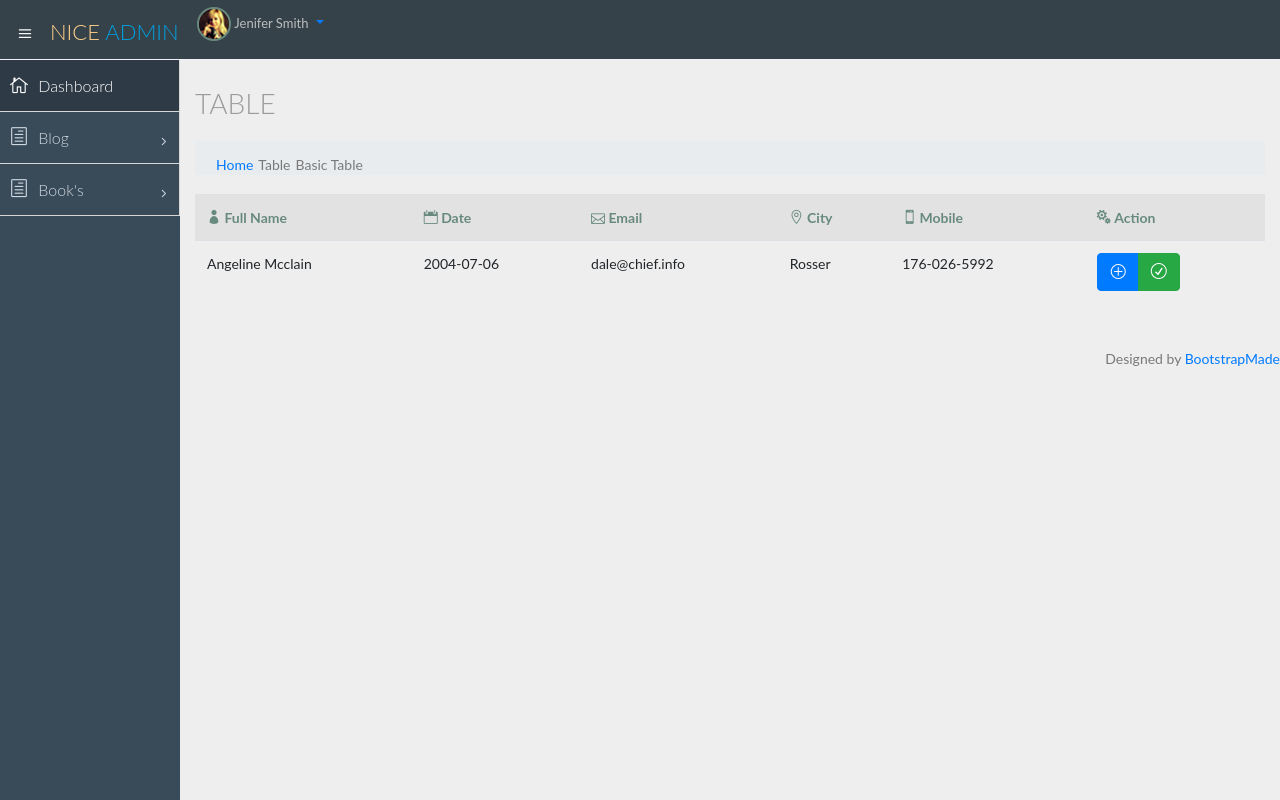
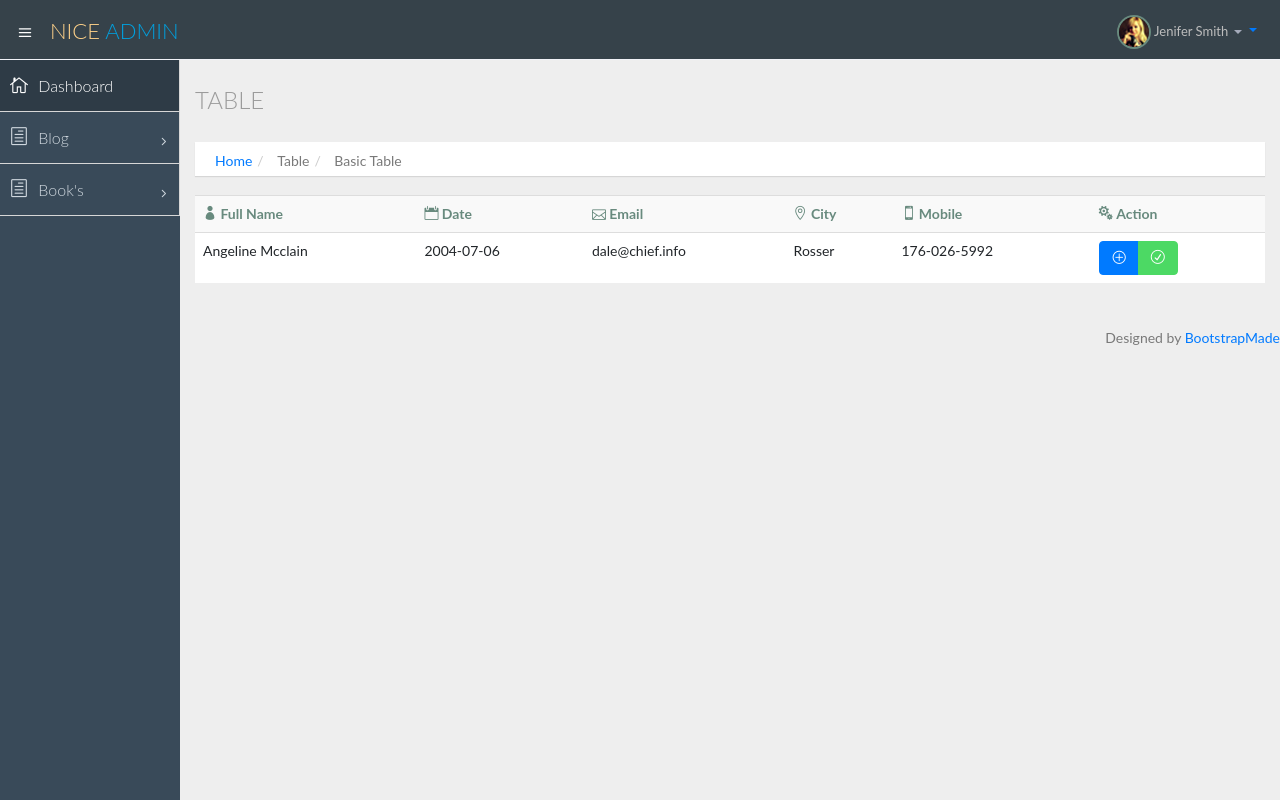
Before and after one commit to DuvanBaena/Portafolio, a PHP site: page /Portafolio/Pages/Dashboard.php in a window 1280 px wide. Run offline with PHP 8.4, Linux system fonts and the light colour scheme.

Commit message:
Fix call library style css

```diff
--- a/FrontEnd/Pages/Dashboard.php
+++ b/FrontEnd/Pages/Dashboard.php
@@ -15,7 +15,7 @@
 
   <!-- Bootstrap CSS -->
   <link href="../Resources/vendor/bootstrap/css/bootstrap.min.css" rel="stylesheet">
-  <link href="../Resources/dashboard/bootstrap-theme.css" rel="stylesheet">
+  <link href="../Resources/vendor/bootstrap/css/bootstrap-themev3.0.0.css" rel="stylesheet">
   <link href="../Resources/vendor/elegant/css/elegant-icons-style.css" rel="stylesheet" />
   <link href="../Resources/css/dashboard.css" rel="stylesheet">
   <link href="../Resources/vendor/elegant/css/style-responsive.css" rel="stylesheet" />
```
Also changed, not shown: FrontEnd/Resources/vendor/bootstrap/css/bootstrap-themev3.0.0.css (renamed from FrontEnd/Resources/vendor/bootstrap/css/bootstrap-theme.css), Readme.txt (renamed from FrontEnd/Readme.txt), changelog.txt (renamed from FrontEnd/changelog.txt).
